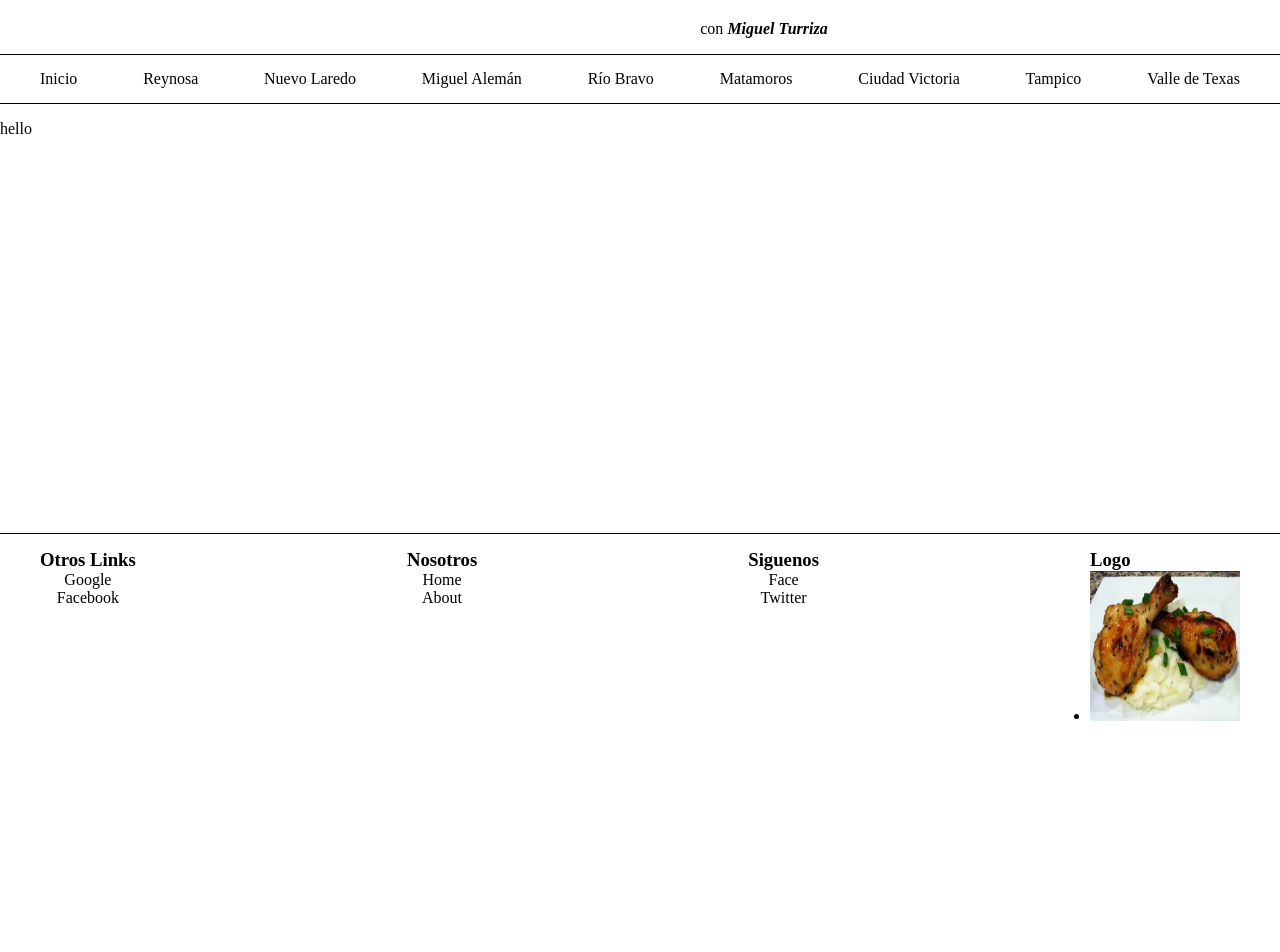
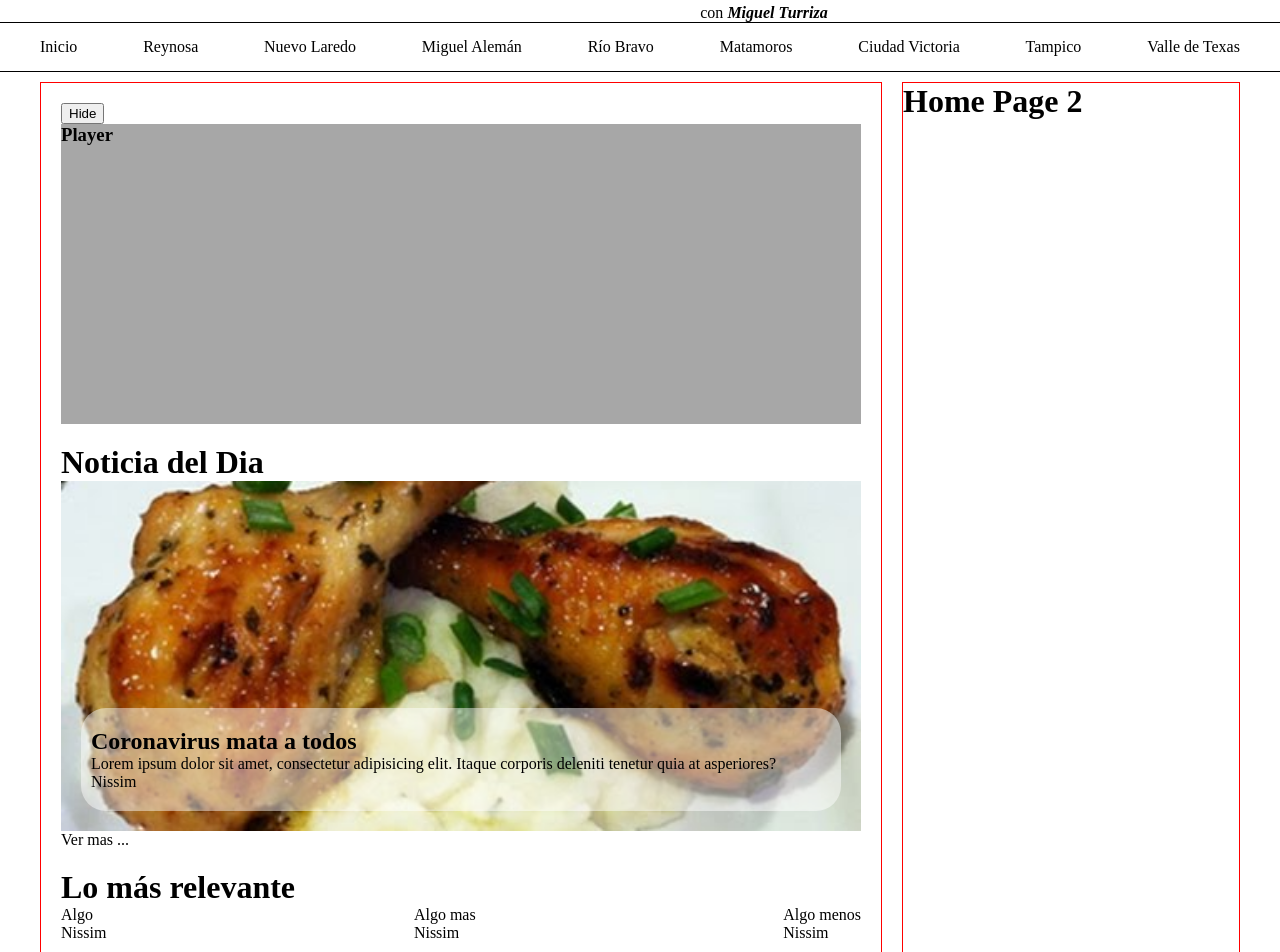
Before and after one commit to NissimBet/en-la-frontera, a Next.js app: page / in a window 1280 px wide. Shown: the part 60-1012 px from the top of the page. Before the commit the page ends 800 px from the top, so only its background shows below. Built offline with nearby package versions, Linux system fonts and the light colour scheme.

Commit message:
agregado slider de noticias y player para el stream

```diff
--- a/pages/index.tsx
+++ b/pages/index.tsx
@@ -1,9 +1,15 @@
 import React from "react";
+import Head from "next/head";
+import HomePage from "../src/components/pages/Home";
 
 export default () => {
   return (
-    <div>
-      <p>hello</p>
-    </div>
+    <React.Fragment>
+      <Head>
+        <title>En la frontera</title>
+      </Head>
+
+      <HomePage />
+    </React.Fragment>
   );
 };
--- a/src/components/Link.tsx
+++ b/src/components/Link.tsx
@@ -5,6 +5,10 @@ import styled from "styled-components";
 const StyledLink = styled.a`
   color: black;
   text-decoration: none;
+
+  &:hover {
+    text-decoration: underline black;
+  }
 `;
 
 interface CustomLinkParams {
--- /dev/null
+++ b/src/components/News/NewsSlider.tsx
@@ -0,0 +1,60 @@
+import React from "react";
+import styled from "styled-components";
+
+interface NewsDataInterface {
+  titulo: string;
+  imagen: string;
+  autor: string;
+  id: number;
+}
+
+const NewsTab: React.FunctionComponent<NewsDataInterface> = ({
+  titulo,
+  imagen,
+  id,
+  autor
+}) => {
+  return (
+    <div>
+      <p>{titulo}</p>
+      <p>{autor}</p>
+      <p>{imagen}</p>
+    </div>
+  );
+};
+
+const NewsSlider: React.FunctionComponent = ({}) => {
+  const relevantNews: Array<NewsDataInterface> = [
+    {
+      autor: "Nissim",
+      id: 12,
+      imagen: "",
+      titulo: "Algo"
+    },
+    {
+      autor: "Nissim",
+      id: 14,
+      imagen: "",
+      titulo: "Algo mas"
+    },
+    {
+      autor: "Nissim",
+      id: 4,
+      imagen: "",
+      titulo: "Algo menos"
+    }
+  ];
+
+  return (
+    <div>
+      <h1>Lo más relevante</h1>
+      <div style={{ display: "flex", justifyContent: "space-between" }}>
+        {relevantNews.map(data => (
+          <NewsTab key={data.id} {...data} />
+        ))}
+      </div>
+    </div>
+  );
+};
+
+export default NewsSlider;
--- /dev/null
+++ b/src/components/News/Top.tsx
@@ -0,0 +1,65 @@
+import React from "react";
+import styled from "styled-components";
+import CustomLink from "../Link";
+
+const Container = styled.div``;
+
+interface ContainerInterface {
+  image: string;
+}
+
+const NewsContainer = styled.div<ContainerInterface>`
+  height: 350px;
+
+  display: flex;
+  justify-content: flex-end;
+  flex-direction: column;
+
+  background-image: ${({ image }) => `url(${image})`};
+  background-size: 100%;
+  background-repeat: no-repeat;
+  background-origin: 50%;
+  background-position: center;
+`;
+
+const TextContainer = styled.div`
+  background-color: #fff7;
+
+  padding: 20px 10px;
+  margin: 20px;
+
+  border-radius: 25px;
+`;
+
+export interface TopNewsInterface {
+  titulo: string;
+  descripcion: string;
+  imagen: string;
+  autor: string;
+  id: number;
+}
+
+const TopNews: React.FunctionComponent<TopNewsInterface> = ({
+  titulo,
+  descripcion,
+  imagen,
+  autor,
+  id
+}) => {
+  return (
+    <Container>
+      <h1>Noticia del Dia</h1>
+
+      <NewsContainer image={imagen}>
+        <TextContainer>
+          <h2>{titulo}</h2>
+          <p>{descripcion}</p>
+          <p>{autor}</p>
+        </TextContainer>
+      </NewsContainer>
+      <CustomLink to={`/news/${id}`}>Ver mas ...</CustomLink>
+    </Container>
+  );
+};
+
+export default TopNews;
--- a/src/components/PageLayout.tsx
+++ b/src/components/PageLayout.tsx
@@ -21,7 +21,7 @@ const GlobalStyle = createGlobalStyle`
 
   }
 
-  h1, h2, h3, h4, h5, h6 {
+  h1, h2, h3, h4, h5, h6, p {
     margin: 0;
   }
 
@@ -29,6 +29,12 @@ const GlobalStyle = createGlobalStyle`
     margin: 0;
     padding: 0;
   }
+`;
+
+const Content = styled.div`
+  max-width: 1200px;
+  width: 100%;
+  margin: 10px auto;
 `;
 
 const GridLayout = styled.div`
@@ -49,7 +55,7 @@ export default ({ children }) => {
           <Header />
           <Navbar />
 
-          {children}
+          <Content>{children}</Content>
 
           <Footer />
         </GridLayout>
--- /dev/null
+++ b/src/components/StreamPlayer/Stream.tsx
@@ -0,0 +1,25 @@
+import React from "react";
+import styled from "styled-components";
+
+interface PlayerInterface {
+  isOpen: boolean;
+}
+
+const Player = styled.div<PlayerInterface>`
+  transition: height 1s cubic-bezier(0.25, 0.46, 0.45, 0.94);
+  height: ${({ isOpen }) => (isOpen ? "300px" : "0px")};
+  width: 100%;
+
+  overflow: hidden;
+
+  background-color: #4447;
+`;
+
+const StreamPlayer: React.FunctionComponent<PlayerInterface> = ({ isOpen }) => {
+  return (
+    <Player isOpen={isOpen}>
+      <h3>Player</h3>
+    </Player>
+  );
+};
+export default StreamPlayer;
--- /dev/null
+++ b/src/components/StreamPlayer/index.tsx
@@ -0,0 +1,18 @@
+import React, { useState } from "react";
+import styled from "styled-components";
+import StreamPlayer from "./Stream";
+
+const Container = styled.div``;
+
+const StreamContainer: React.FunctionComponent = () => {
+  const [isOpen, setOpen] = useState(true);
+
+  return (
+    <Container>
+      <button onClick={() => setOpen(!isOpen)}>Hide</button>
+      <StreamPlayer isOpen={isOpen} />
+    </Container>
+  );
+};
+
+export default StreamContainer;
--- /dev/null
+++ b/src/components/pages/Home/MainContent.tsx
@@ -0,0 +1,32 @@
+import React from "react";
+import styled from "styled-components";
+import StreamContainer from "../../StreamPlayer";
+import TopNews, { TopNewsInterface } from "../../News/Top";
+import NewsSlider from "../../News/NewsSlider";
+
+const Container = styled.div`
+  & > * {
+    margin: 20px;
+  }
+`;
+
+const HomeMainContent: React.FunctionComponent = () => {
+  const TopNewsData: TopNewsInterface = {
+    autor: "Nissim",
+    descripcion:
+      "Lorem ipsum dolor sit amet, consectetur adipisicing elit. Itaque corporis deleniti tenetur quia at asperiores?",
+    imagen: "/assets/pollo.jpeg",
+    titulo: "Coronavirus mata a todos",
+    id: 0
+  };
+
+  return (
+    <Container>
+      <StreamContainer />
+      <TopNews {...TopNewsData} />
+      <NewsSlider />
+    </Container>
+  );
+};
+
+export default HomeMainContent;
--- /dev/null
+++ b/src/components/pages/Home/index.tsx
@@ -0,0 +1,32 @@
+import React from "react";
+import styled from "styled-components";
+import HomeMainContent from "./MainContent";
+
+const Container = styled.div`
+  display: flex;
+  justify-content: space-between;
+
+  & > * {
+    border: 1px solid red;
+  }
+
+  & > *:first-child {
+    flex: 5;
+    margin-right: 10px;
+  }
+  & > *:nth-child(2) {
+    flex: 2;
+    margin-left: 10px;
+  }
+`;
+
+const HomePage: React.FunctionComponent = () => {
+  return (
+    <Container>
+      <HomeMainContent />
+      <h1>Home Page 2</h1>
+    </Container>
+  );
+};
+
+export default HomePage;
```
